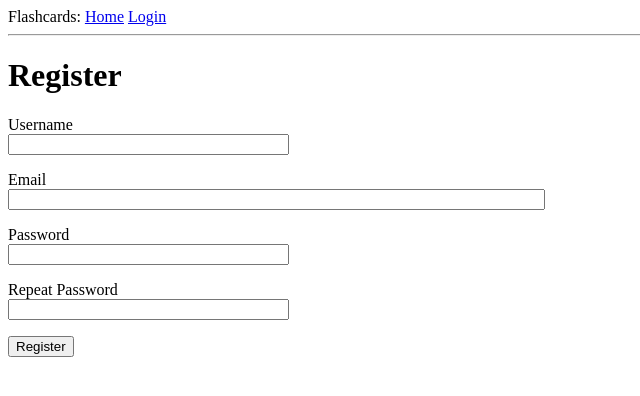
After one commit to IzabelaTymoszuk/flashcards, a Flask app: page /register in a window 1280 px wide. The commit adds this page. Shown: the top 396 px of the page, without its empty margins (0-640 px from the left). Run offline with Flask 2, Linux system fonts and the light colour scheme.

Commit message:
database connection, adding registration and user profile

```diff
--- a/app/forms.py
+++ b/app/forms.py
@@ -1,9 +1,29 @@
 from flask_wtf import FlaskForm
 from wtforms import StringField, PasswordField, BooleanField, SubmitField
-from wtforms.validators import DataRequired
+from wtforms.validators import DataRequired, ValidationError, Email, EqualTo
+from app.models import User
+
 
 class LoginForm(FlaskForm):
     username = StringField('Username', validators=[DataRequired()])
     password = PasswordField('Password', validators=[DataRequired()])
     remember_me = BooleanField('Remember Me')
     submit = SubmitField('Sign In')
+
+
+class RegistrationForm(FlaskForm):
+    username = StringField('Username', validators=[DataRequired()])
+    email = StringField('Email', validators=[DataRequired(), Email()])
+    password = PasswordField('Password', validators=[DataRequired()])
+    password2 = PasswordField('Repeat Password', validators=[DataRequired(), EqualTo('password')])
+    submit = SubmitField('Register')
+
+    def validate_username(self, username):
+        user = User.query.filter_by(username=username.data).first()
+        if user is not None:
+            raise ValidationError('Please use a different username.')
+
+    def validate_email(self, email):
+        user = User.query.filter_by(email=email.data).first()
+        if user is not None:
+            raise ValidationError('Please use a different email address.')
--- a/app/routes.py
+++ b/app/routes.py
@@ -1,10 +1,14 @@
-from flask import render_template, flash, redirect, url_for
-from app import app
-from app.forms import LoginForm
+from flask import render_template, flash, redirect, url_for, request
+from werkzeug.urls import url_parse
+from app import app, db
+from app.forms import LoginForm, RegistrationForm
+from flask_login import current_user, login_user, logout_user, login_required
+from app.models import User
 
 
 @app.route('/')
 @app.route('/index')
+@login_required
 def index():
     user = {'username': 'Anna'}
     cards = [
@@ -21,14 +25,54 @@ def index():
             "example": "Can we set a limit of two hours for the meeting?"
         }
     ]
-    return render_template('index.html', title='Home', user=user, cards=cards)
+    return render_template('index.html', title='Home Page', user=user, cards=cards)
 
 
-@app.route('/login')
+@app.route('/login', methods=['GET', 'POST'])
 def login():
+    if current_user.is_authenticated:
+        return redirect(url_for('index'))
     form = LoginForm()
     if form.validate_on_submit():
-        flash('Login requested for user {}, remember_me={}'.format(
-            form.username.data, form.remember_me.data))
-        return redirect(url_for('/index'))
+        user = User.query.filter_by(username=form.username.data).first()
+        if user is None or not user.check_password(form.password.data):
+            flash('Invalid username or password')
+            return redirect(url_for('login'))
+        login_user(user, remember=form.remember_me.data)
+        next_page = request.args.get('next')
+        if not next_page or url_parse(next_page).netloc != '':
+            next_page = url_for('index')
+        return redirect(next_page)
     return render_template('login.html', title='Sign In', form=form)
+
+
+@app.route('/user/<username>')
+@login_required
+def user(username):
+    user = User.query.filter_by(username=username).first_or_404()
+    cards = [
+        {'author': user, "world": "go", "translation": "isc", "example": "I go to you"},
+        {'author': user, "world": "love", "translation": "kochać", "example": "I love you"}
+    ]
+    return render_template('user.html', user=user, cards=cards)
+
+
+@app.route('/logout')
+def logout():
+    logout_user()
+    return redirect(url_for('index'))
+
+
+@app.route('/register', methods=['GET', 'POST'])
+def register():
+    if current_user.is_authenticated:
+        return redirect(url_for('index'))
+    form = RegistrationForm()
+    if form.validate_on_submit():
+        user = User(username=form.username.data, email=form.email.data)
+        user.set_password(form.password.data)
+        db.session.add(user)
+        db.session.commit()
+        flash('Congratulations, you are now a registered user!')
+        return redirect(url_for('login'))
+    return render_template('register.html', title='Register', form=form)
--- a/app/templates/base.html
+++ b/app/templates/base.html
@@ -8,8 +8,13 @@
     </head>
     <body>
         <div>Flashcards:
-            <a href="/index">Home</a>
-            <a href="/login">Login</a>
+            <a href="{{ url_for('index') }}">Home</a>
+            {% if current_user.is_anonymous %}
+            <a href="{{ url_for('login') }}">Login</a>
+            {% else %}
+            <a href="{{ url_for('user', username=current_user.username) }}">Profile</a>
+            <a href="{{ url_for('logout') }}">Logout</a>
+            {% endif %}
         </div>
         <hr>
         {% with message = get_flashed_messages() %}
--- a/app/templates/index.html
+++ b/app/templates/index.html
@@ -1,7 +1,7 @@
 {% extends "base.html" %}
 
 {% block content %}
-    <h1>Hello, {{ user.username }}!</h1>
+    <h1>Hello, {{ current_user.username }}!</h1>
     {% for card in cards %}
     <div><p><b>{{ card.world }} <br> {{ card.translation }} <br> {{ card.example }}</b>
         <br> {{ card.author.username }}</p></div>
--- /dev/null
+++ b/app/templates/register.html
@@ -0,0 +1,37 @@
+{% extends "base.html" %}
+
+{% block content %}
+    <h1>Register</h1>
+    <form action="" method="post">
+        {{ form.hidden_tag() }}
+        <p>
+            {{ form.username.label }}<br>
+            {{ form.username(size=32) }}<br>
+            {% for error in form.username.errors %}
+            <span style="color: red;">[{{ error }}]</span>
+            {% endfor %}
+        </p>
+        <p>
+            {{ form.email.label }}<br>
+            {{ form.email(size=64) }}<br>
+            {% for error in form.email.errors %}
+            <span style="color: red;">[{{ error }}]</span>
+            {% endfor %}
+        </p>
+        <p>
+            {{ form.password.label }}<br>
+            {{ form.password(size=32) }}<br>
+            {% for error in form.password.errors %}
+            <span style="color: red;">[{{ error }}]</span>
+            {% endfor %}
+        </p>
+        <p>
+            {{ form.password2.label }}<br>
+            {{ form.password2(size=32) }}<br>
+            {% for error in form.password2.errors %}
+            <span style="color: red;">[{{ error }}]</span>
+            {% endfor %}
+        </p>
+        <p>{{ form.submit() }}</p>
+    </form>
+{% endblock %}
--- a/config.py
+++ b/config.py
@@ -1,5 +1,10 @@
 import os
+
+basedir = os.path.abspath(os.path.dirname(__file__))
 
 
 class Config(object):
     SECRET_KEY = os.environ.get('SECRET_KEY') or 'you-will-never-guess'
+    SQLALCHEMY_DATABASE_URI = os.environ.get('DATABASE_URL') or \
+                              'sqlite:///' + os.path.join(basedir, 'app.db')
+    SQLALCHEMY_TRACK_MODIFICATIONS = False
```
Also changed, not shown: app/__init__.py (+8 -1 lines), app/models.py (added, +38 -0 lines), app/templates/user.html (added, +15 -0 lines), flashcards.py (+7 -1 lines), requirements.txt (+12 -0 lines), 1 other file.
